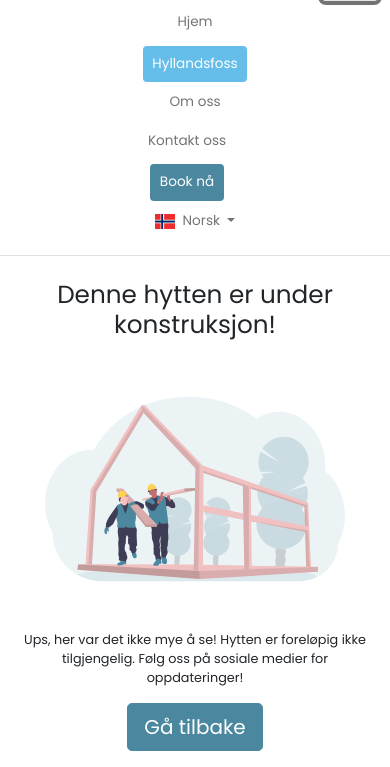
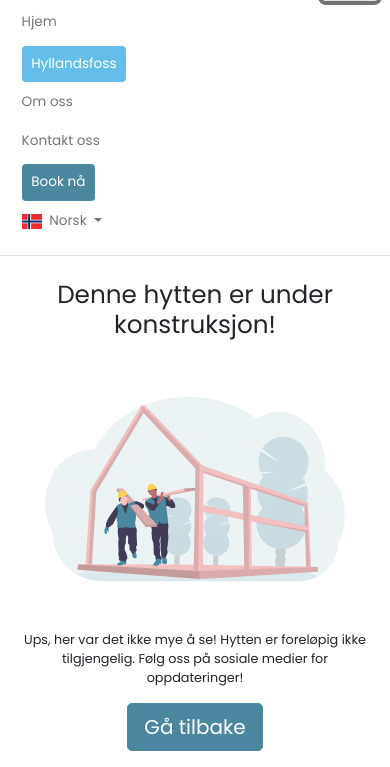
Before and after one commit to HaavGa/PRO1000_Spegle, a website: page error.html in a window 390 px wide. Both pictures are taken after a click on the button 350 px from the left and 37 px from the top of the page. Shown: the part 56-823 px from the top of the page. Drawn offline with nearby package versions, Linux system fonts and the light colour scheme; files that its build step writes are made by us from their sources.

Commit message:
fixed dropdown menu on mobile

```diff
--- a/error.html
+++ b/error.html
@@ -64,7 +64,7 @@
         </button>
 
         <div class="collapse navbar-collapse nav-pills" id="navmenu">
-          <ul class="navbar-nav ms-auto d-flex align-items-center">
+          <ul class="navbar-nav ms-auto">
             <li class="nav-item">
               <a href="/index.html" class="nav-link link" id="navHome">Hjem</a>
             </li>
```
